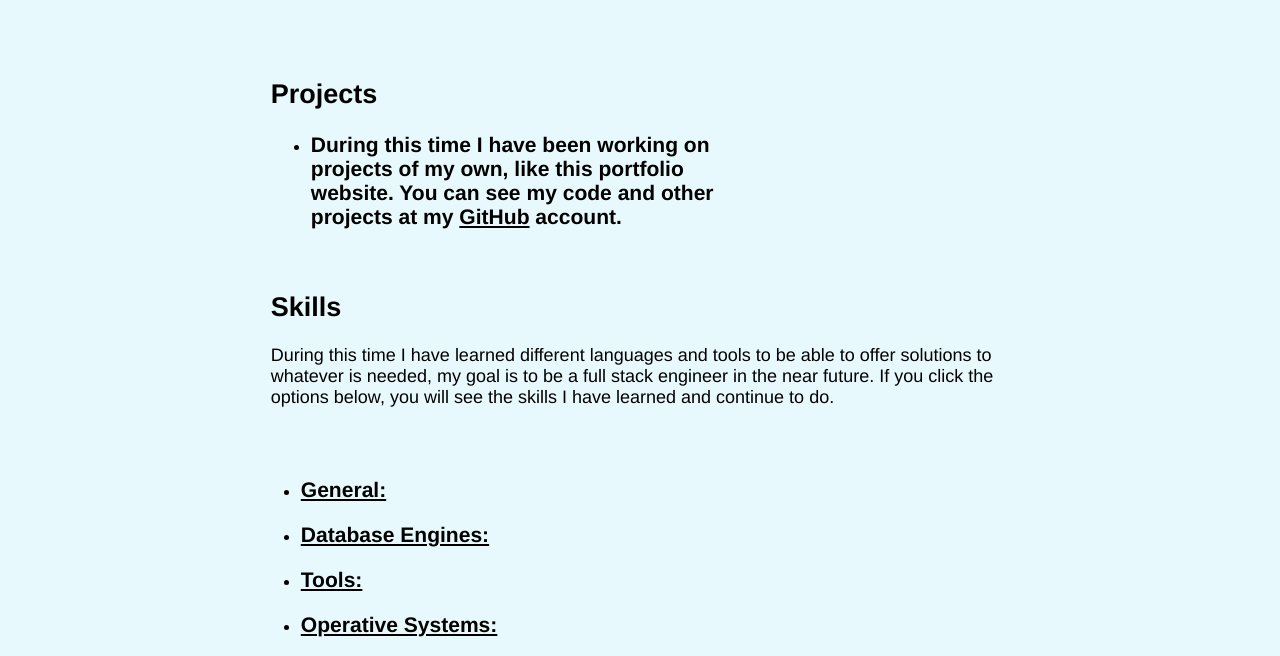
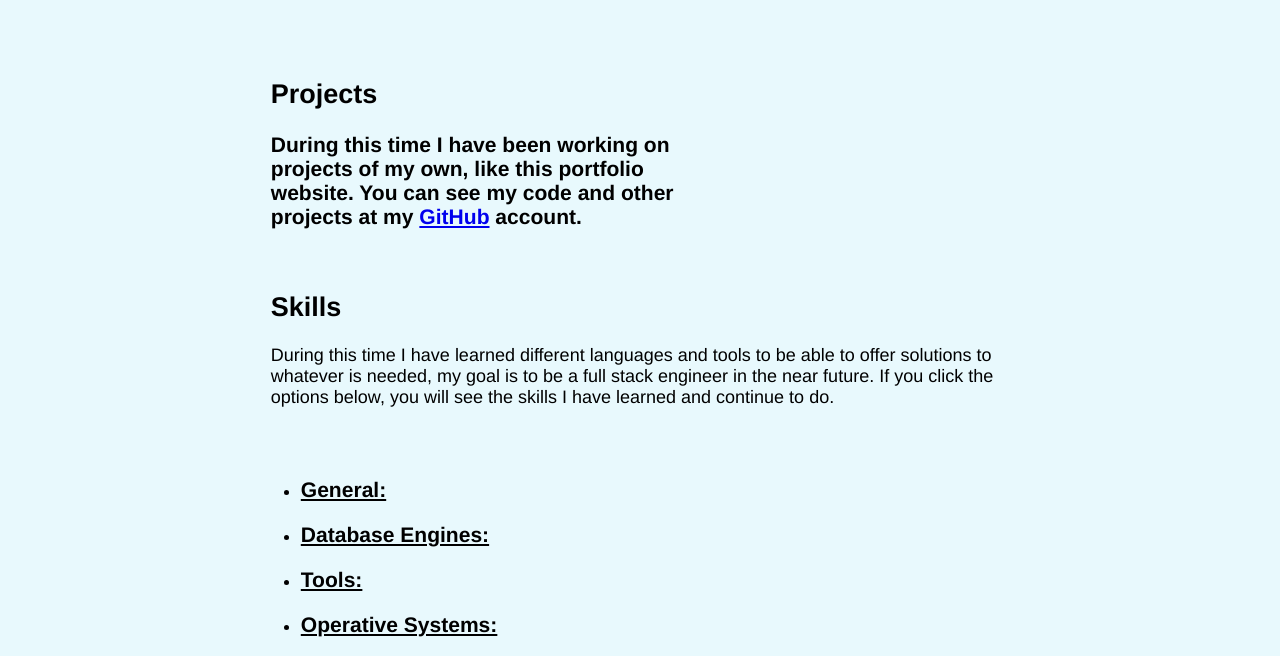
Before and after one commit to allanreyesara/allanreyesara.github.io, a website: page index.html in a window 1280 px wide. Shown: the part 780-1436 px from the top of the page. Drawn offline with Linux system fonts and the light colour scheme.

Commit message:
Change Projects format

```diff
--- a/index.html
+++ b/index.html
@@ -41,12 +41,8 @@
                     <div class="projects-text-container">
                         <h2>Projects</h2>
                         <summary class="projects-text" id="projects-text">
-                            <ul>
-                                <li>
-                                    <h3> During this time I have been working on projects of my own, like this portfolio website.
-                                    You can see my code and other projects at my <a href="https://github.com/allanreyesara" target="_blank">GitHub</a> account. </h3>
-                                </li>
-                            </ul>
+                            <h3> During this time I have been working on projects of my own, like this portfolio website.
+                            You can see my code and other projects at my <a href="https://github.com/allanreyesara" target="_blank">GitHub</a> account. </h3>
                         </summary>
                     </div>
                 </div>
--- a/style.css
+++ b/style.css
@@ -82,11 +82,11 @@ nav h2 {
     margin: auto;
 }
 
-#projects-text a {
+#projects-container a {
     color: black;
 }
 
-#projects-text a:hover {
+#projects-container a:hover {
     text-decoration: none;
 }
 
```
